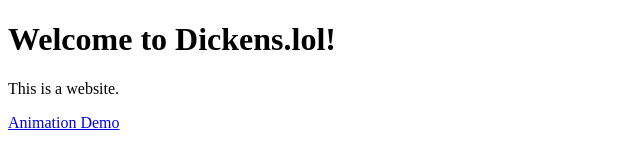
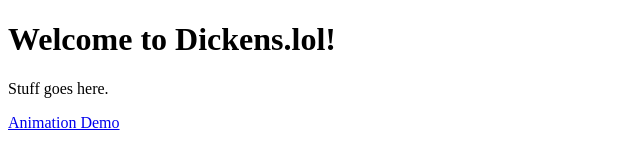
Before and after one commit to thedickenson/thedickenson.github.io, a plain HTML site: page index.html in a window 1280 px wide. Shown: the full height of the page, 0-640 px from the left. Drawn offline with Linux system fonts and the light colour scheme.

Commit message:
Update index.html

```diff
--- a/index.html
+++ b/index.html
@@ -5,7 +5,7 @@
   </head>
   <body>
     <h1>Welcome to Dickens.lol!</h1>
-    <p>This is a website.</p>
+    <p>Stuff goes here.</p>
     <a href="demo01.html">Animation Demo</a>
   </body>
 </html>
```
